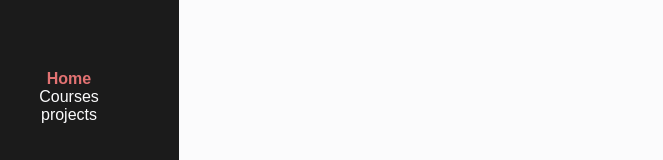
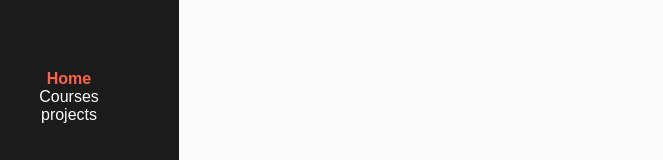
Before and after one commit to jakper94/social-medium, a React (Create React App) app: page / in a window 1280 px wide. Shown: the part 525-685 px from the top of the page, without its empty margins (41-704 px from the left). Built offline with nearby package versions, Linux system fonts and the light colour scheme.

Commit message:
changed a color tag

```diff
--- a/src/resources/colors.scss
+++ b/src/resources/colors.scss
@@ -2,8 +2,8 @@ $color-background: #fbfbfc;
 $color-header-text: #1b1b1e;
 $color-text: #fbfbfc;
 $color-navigation-text: #fbfbfc;
-$color-active: #e27272;
+$color-active: tomato;
 $color-header: #32322f;
 $color-subheader: #1e221b;
 $color-navigation: #1b1b1b;
-$color-underline: #e27272;
+$color-underline: tomato;
```
